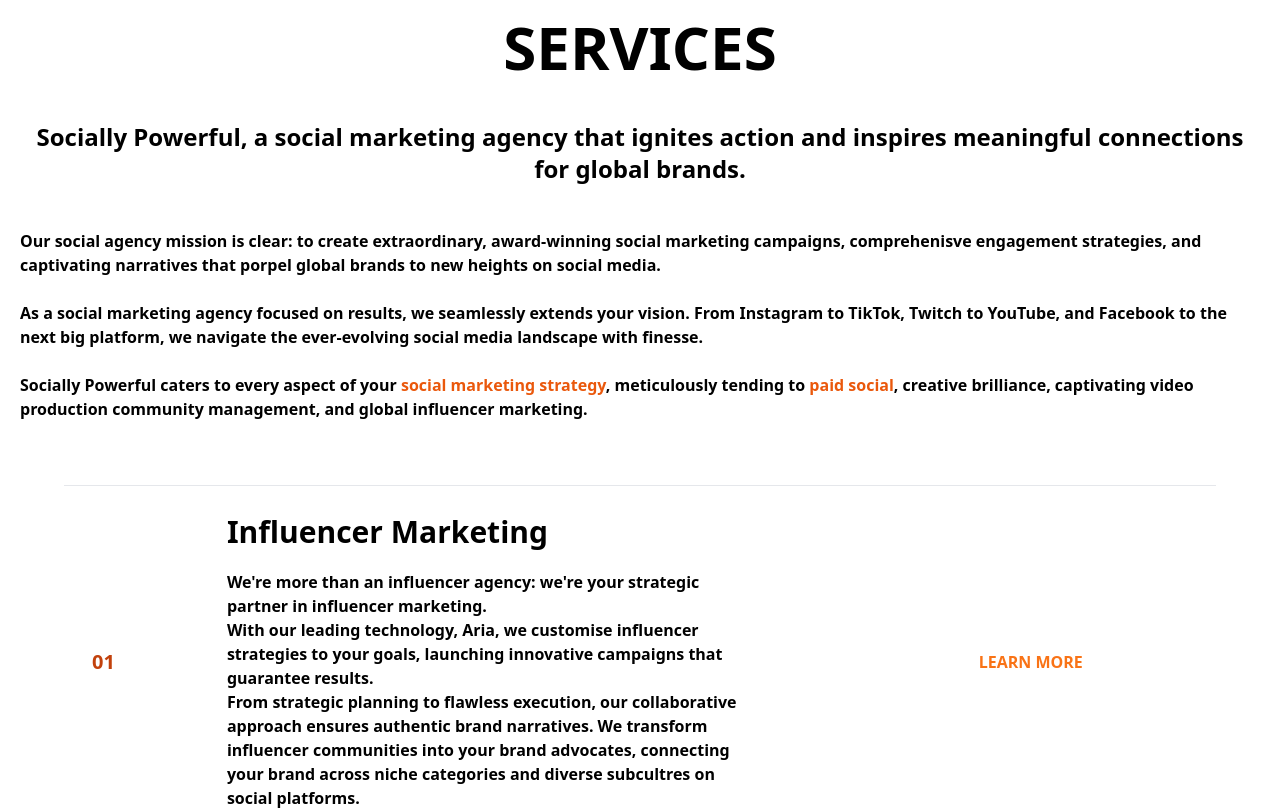
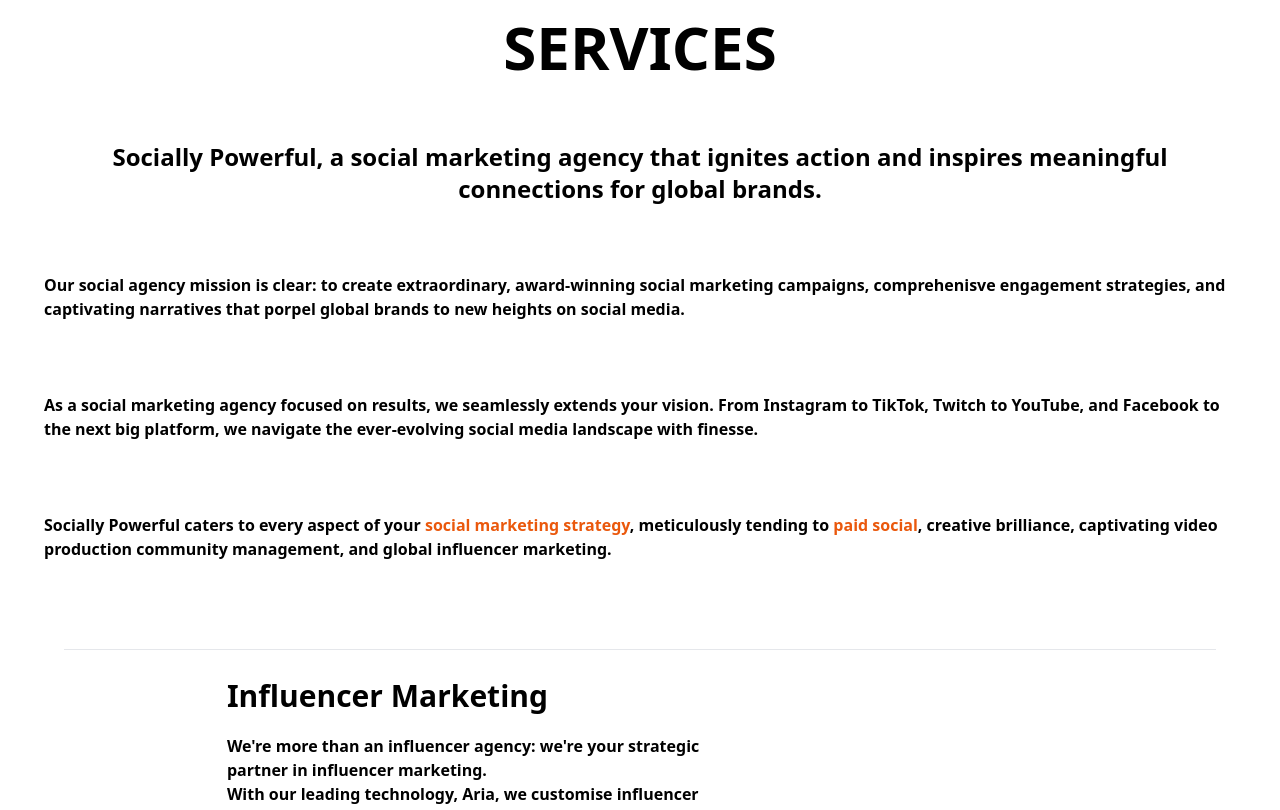
Before and after one commit to agnt17/4Fox_landingpage, a React (Create React App) app: page / in a window 1280 px wide. Shown: the part 5300-6110 px from the top of the page. Built offline with nearby package versions, Linux system fonts and the light colour scheme; no server answers.

Commit message:
insights and services changed

```diff
--- a/src/components/Insights.jsx
+++ b/src/components/Insights.jsx
@@ -4,28 +4,36 @@
 const Insights = () => {
   return (
     <>
-      <div className="bg-gray-200 hidden sm:block w-full p-6 rounded-md m-5" >
+      <div className="bg-gray-200 hidden sm:block w-full p-6 rounded-md m-5">
         <div className="flex flex-col items-center justify-center text-center mt-10 text-black text-6xl lg:text-6xl font-bold">
           Latest Insights
         </div>
 
-        <p className="text-black text-3xl mt-20 font-bold w-[500px] ml-40 ">
-        <span className="bg-orange-500 w-fit text-white py-1 px-4 rounded-sm border-2 border-white ml-8 text-sm">Latest Posts</span> The latest news from the world of social marketing, advertising,
-          influencers and paid social
-        </p>
-          <News/>
+        <div className="flex flex-col items-center">
+          <p className="text-black text-3xl mt-20 font-bold w-[500px] text-center ">
+            <span className="bg-orange-500 w-fit text-white py-1 px-4 rounded-sm border-2 border-white flex flex-col items-center mx-auto text-2xl cursor-pointer">
+              Latest Posts
+            </span>{" "}
+            The latest news from the world of social marketing, advertising,
+            influencers and paid social
+          </p>
+        </div>
 
+        <News />
       </div>
 
-      <div className="sm:hidden flex-col justify-center items-center w-sm bg-gray-200 p-6" >
+      <div className="sm:hidden flex-col justify-center items-center w-sm bg-gray-200 p-6">
         <div className="flex flex-col items-center justify-center text-center mt-10 text-4xl font-bold">
           Latest Insights
         </div>
         <p className="text-black text-xl mt-20 font-bold mx-auto ">
-        <span className="bg-orange-500 w-fit text-white py-1 px-4 rounded-sm border-2 border-white ml-8 text-sm">Latest Posts</span> The latest news from the world of social marketing, advertising,
+          <span className="bg-orange-500 w-fit text-white py-1 px-4 rounded-sm border-2 border-white ml-8 text-sm">
+            Latest Posts
+          </span>{" "}
+          The latest news from the world of social marketing, advertising,
           influencers and paid social
         </p>
-          <News/>
+        <News />
       </div>
     </>
   );
--- a/src/components/Services.jsx
+++ b/src/components/Services.jsx
@@ -6,23 +6,23 @@
           SERVICES
         </div>
 
-        <h3 className="font-bold text-center text-2xl mb-5">
+        <h3 className="font-bold text-center text-2xl m-5">
           Socially Powerful, a social marketing agency that ignites action and
           inspires meaningful connections for global brands.{" "}
         </h3>
-        <p className="font-semibold">
+        <p className="font-semibold m-6">
           Our social agency mission is clear: to create extraordinary,
           award-winning social marketing campaigns, comprehenisve engagement
           strategies, and captivating narratives that porpel global brands to
           new heights on social media.
         </p>
-        <p className="font-semibold">
+        <p className="font-semibold m-6">
           As a social marketing agency focused on results, we seamlessly extends
           your vision. From Instagram to TikTok, Twitch to YouTube, and Facebook
           to the next big platform, we navigate the ever-evolving social media
           landscape with finesse.
         </p>
-        <p className="font-semibold">
+        <p className="font-semibold m-6">
           Socially Powerful caters to every aspect of your{" "}
           <span className="text-orange-600">social marketing strategy</span>,
           meticulously tending to{" "}
```
